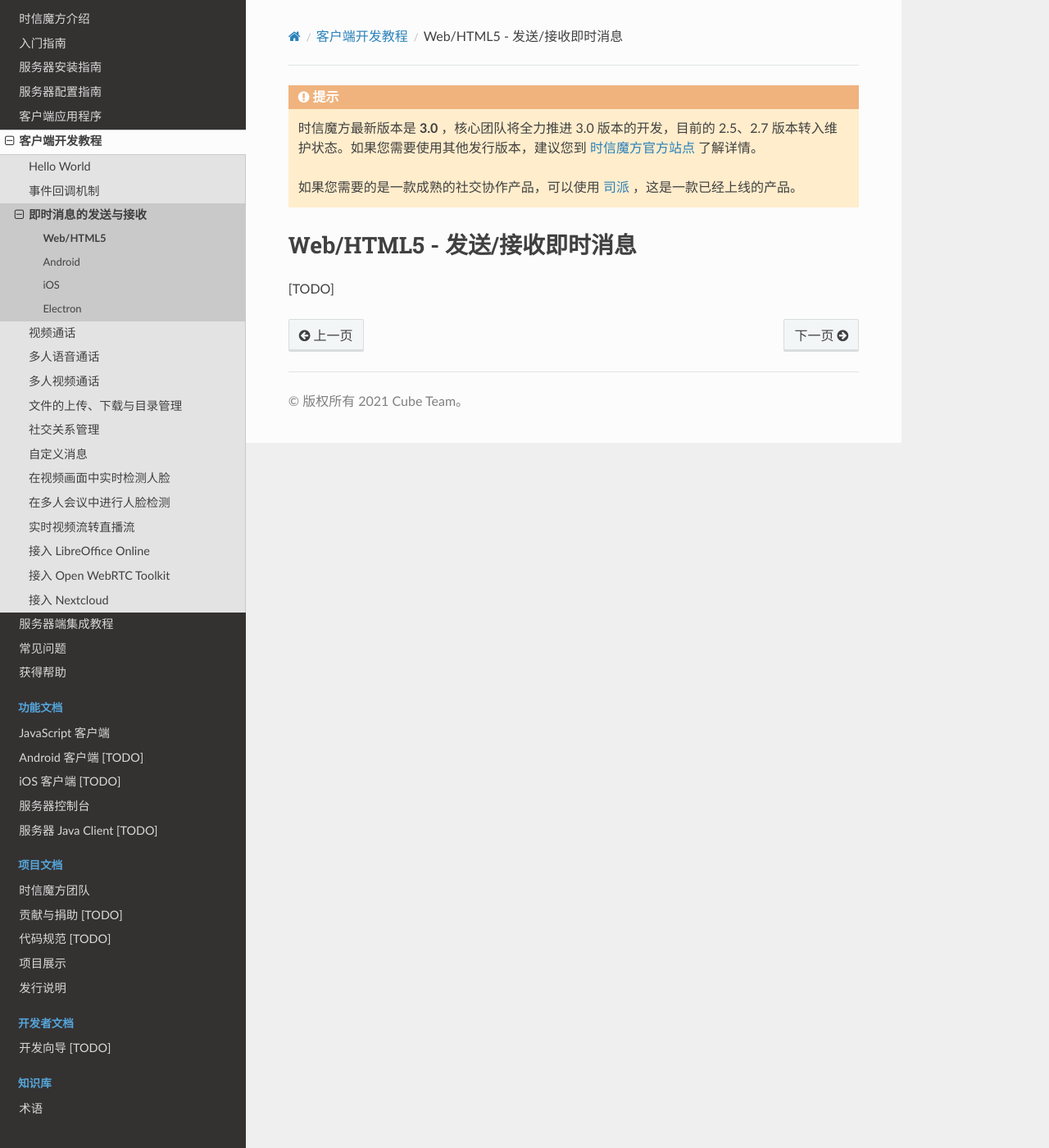
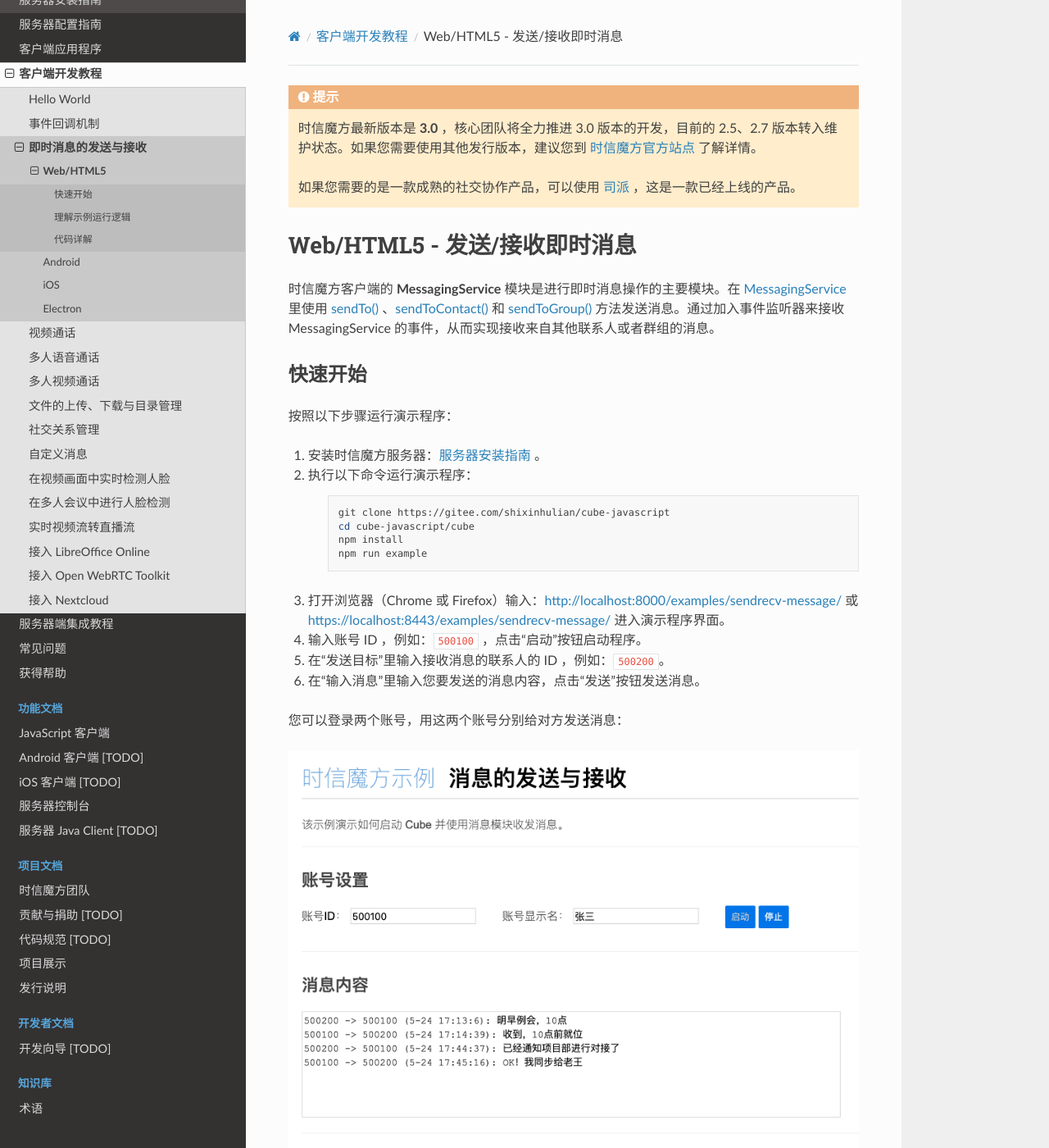
Before and after one commit to shixincube/cube-manual, a Sphinx documentation site: the page built from doc/source/tutorials/web/sendrecv_message.rst, in a window 1280 px wide and 1400 px high. Shown: the whole window at 82% size. Built offline with Sphinx 7.4.7 and the Read the Docs theme 2.0.0, drawn with Linux system fonts in a browser that asks for light colours; some of the changed text lies outside the part shown.

Commit message:
Update doc

```diff
--- a/doc/source/tutorials/web/sendrecv_message.rst
+++ b/doc/source/tutorials/web/sendrecv_message.rst
@@ -2,4 +2,52 @@
 Web/HTML5 - 发送/接收即时消息
 ===============================
 
-[TODO]
+时信魔方客户端的 **MessagingService** 模块是进行即时消息操作的主要模块。在 `MessagingService <../../_static/cube-javascript-api/MessagingService.html>`__ 里使用 `sendTo() <../../_static/cube-javascript-api/MessagingService.html#sendTo>`__ 、`sendToContact() <../../_static/cube-javascript-api/MessagingService.html#sendToContact>`__ 和 `sendToGroup() <../../_static/cube-javascript-api/MessagingService.html#sendToGroup>`__ 方法发送消息。通过加入事件监听器来接收 MessagingService 的事件，从而实现接收来自其他联系人或者群组的消息。
+
+快速开始
+===============================
+
+按照以下步骤运行演示程序：
+
+1. 安装时信魔方服务器：:doc:`/user/installation` 。
+
+2. 执行以下命令运行演示程序：
+
+    .. code-block:: shell
+
+        git clone https://gitee.com/shixinhulian/cube-javascript
+        cd cube-javascript/cube
+        npm install
+        npm run example
+
+3. 打开浏览器（Chrome 或 Firefox）输入：`http://localhost:8000/examples/sendrecv-message/ <http://localhost:8000/examples/sendrecv-message/>`__ 或 `https://localhost:8443/examples/sendrecv-message/ <https://localhost:8443/examples/sendrecv-message/>`__ 进入演示程序界面。
+
+4. 输入账号 ID ，例如：``500100`` ，点击“启动”按钮启动程序。
+
+5. 在“发送目标”里输入接收消息的联系人的 ID ，例如：``500200``。
+
+6. 在“输入消息”里输入您要发送的消息内容，点击“发送”按钮发送消息。
+
+
+您可以登录两个账号，用这两个账号分别给对方发送消息：
+
+.. figure:: /images/tutorials/web_sendrecv_message_a.png
+    :align: center
+    :alt: 消息发送与接收 A
+
+    *消息发送与接收 A*
+
+.. figure:: /images/tutorials/web_sendrecv_message_b.png
+    :align: center
+    :alt: 消息发送与接收 B
+
+    *消息发送与接收 B*
+
+|
+
+理解示例运行逻辑
+===============================
+
+
+代码详解
+===============================
```
Also changed, not shown: doc/source/images/tutorials/web_sendrecv_message_a.png (added), doc/source/images/tutorials/web_sendrecv_message_b.png (added).
